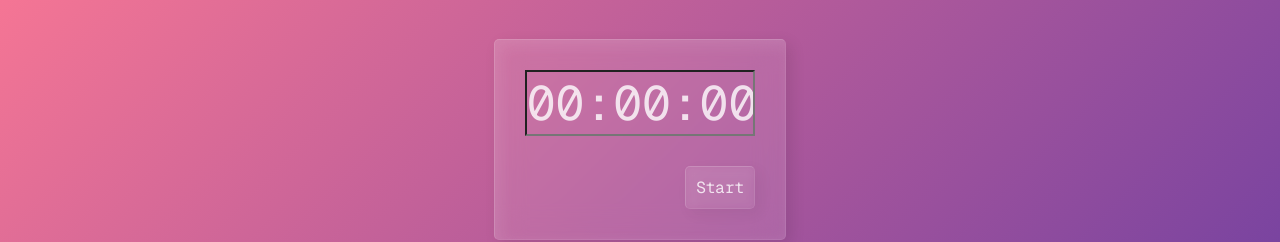
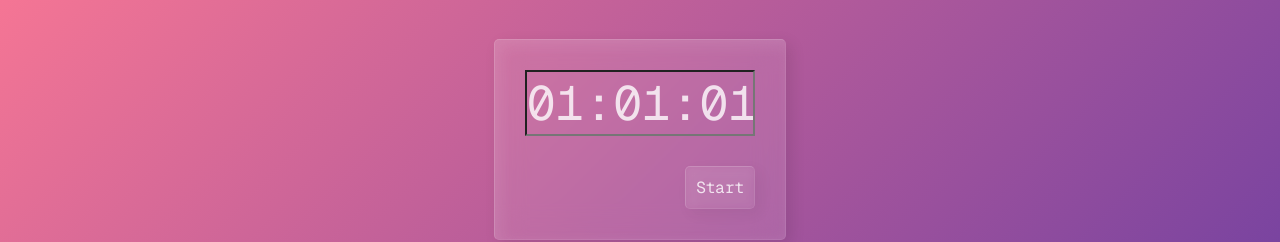
Before and after one commit to coding-z/Timely, a Next.js app: page / in a window 1280 px wide. Shown: the part 261-503 px from the top of the page. Built offline with nearby package versions, Linux system fonts and the light colour scheme.

Commit message:
Sync timer with display

```diff
--- a/components/timer.tsx
+++ b/components/timer.tsx
@@ -98,10 +98,21 @@ function TimerInput({
 }
 
 export default function Timer() {
-  const [displayValue, setDisplayValue] = useState("00:00:00");
-  const [timer, setTimer] = useState(0);
+  const [displayValue, setDisplayValue] = useState("");
+  const [timer, setTimer] = useState(3661);
   const [paused, setPaused] = useState(true);
   const [active, setActive] = useState(false);
+
+  useEffect(() => {
+    const hours = Math.floor(timer / 3600);
+    const minutes = Math.floor((timer - hours * 3600) / 60);
+    const seconds = timer - hours * 3600 - minutes * 60;
+    setDisplayValue(
+      `${String(hours).padStart(2, "0")
+      }:${String(minutes).padStart(2, "0")
+      }:${String(seconds).padStart(2, "0")}`
+    );
+  }, [timer]);
 
   useEffect(() => {
     if (timer <= 0 || paused || !active) {
@@ -122,7 +133,9 @@ export default function Timer() {
     return time;
   }
 
-  function handleStartTimer(event: MouseEvent<HTMLButtonElement, globalThis.MouseEvent>) {
+  function handleStartTimer(
+    event: MouseEvent<HTMLButtonElement, globalThis.MouseEvent>
+  ) {
     const time = convertToSeconds(displayValue);
     setTimer(time);
     setPaused(false);
@@ -132,7 +145,7 @@ export default function Timer() {
   return (
     <div className="root">
       {active ? (
-        <h1>00:00:00</h1>
+        <h1>{displayValue}</h1>
       ) : (
         <TimerInput value={displayValue} setValue={setDisplayValue} />
       )}
```
